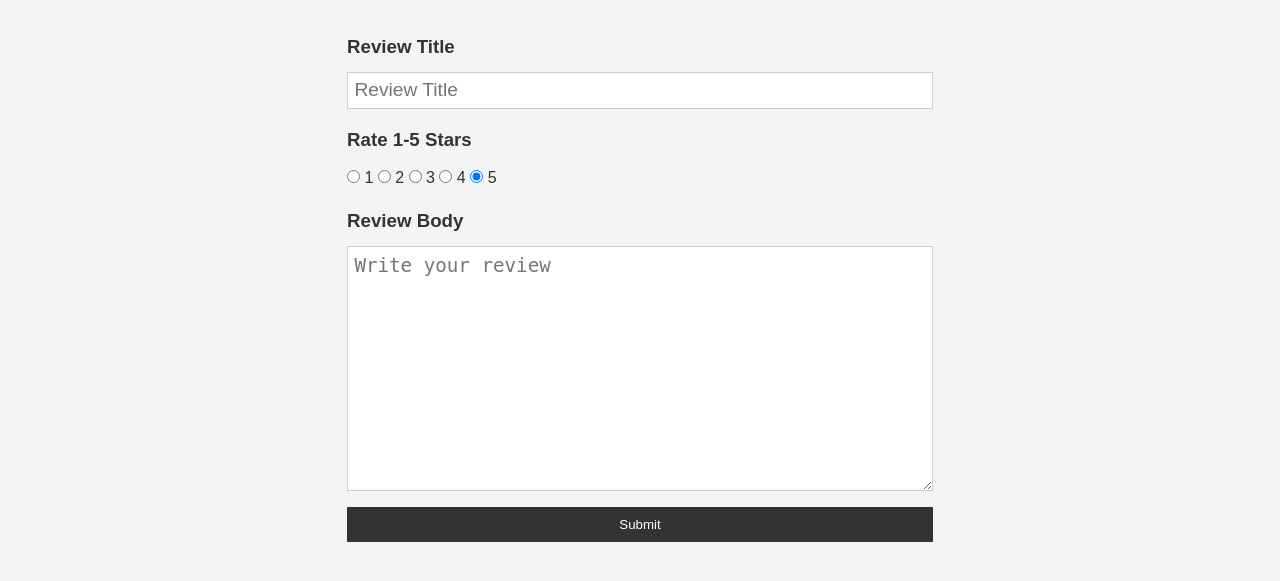
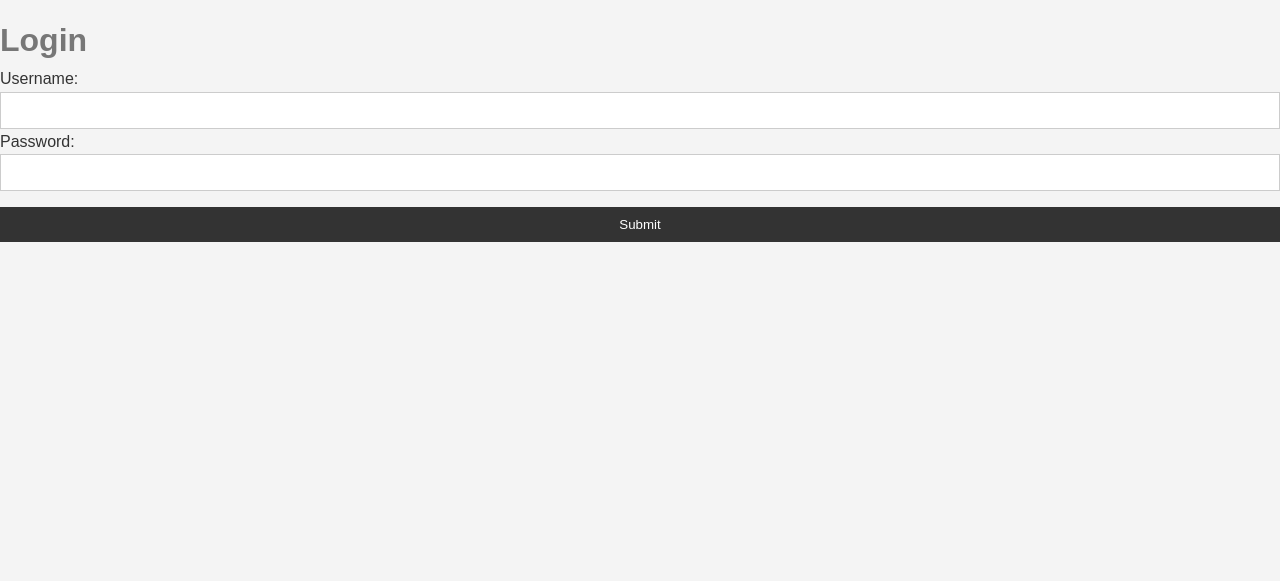
Before and after one commit to awcook95/GameStore, a Flask app: page / in a window 1280 px wide. Shown: the top 581 px of the page. Run offline with Flask 2, Linux system fonts and the light colour scheme.

Commit message:
Added login, main menu and return from review
Changed naming of some files to be more descriptive

```diff
--- a/app.py
+++ b/app.py
@@ -4,6 +4,7 @@ from flask_sqlalchemy import SQLAlchemy
 app = Flask(__name__)
 app.config['SQLALCHEMY_DATABASE_URI'] = 'postgresql://postgres:mangosteen@localhost/GameStore'
 app.config['SQLALCHEMY_TRACK_MODIFICATIONS'] = False
+app.debug = True
 db = SQLAlchemy(app)
 
 class Users(db.Model):
@@ -53,21 +54,38 @@ class Reviews(db.Model):
 
 
 @app.route('/')
-def index():
-    return render_template('review.html')
+def login():
+    return render_template('login.html')
 
-@app.route('/submit', methods=['POST'])
-def submit():
+@app.route('/try_login', methods=['POST'])
+def tryLogin():
+    if request.method == 'POST':
+        uname = request.form['username']
+        pword = request.form['password']
+        if uname == '' or pword == '':
+            return render_template('login.html', message = "Please enter username and password")
+        return render_template('userMenu.html')
+
+@app.route('/user_menu', methods=['POST'])
+def userMenu():
+    return render_template('userMenu.html')
+
+@app.route('/create_review', methods=['POST'])
+def createReview():
+    return render_template('createReview.html')
+
+@app.route('/submit_review', methods=['POST'])
+def submit_review():
     if request.method == 'POST':
         title = request.form['title']
         score = request.form['score']
         body = request.form['body']
         if title == '' or body == '':
-            return render_template('review.html', message='Please enter required fields')
-        data = Reviews(title, score, body)
-        db.session.add(data)
+            return render_template('createReview.html', message='Please enter required fields')
+        review = Reviews(title, score, body)
+        db.session.add(review)
         db.session.commit()
-        return render_template('success.html')
+        return render_template('review_success.html')
 
 if __name__ == "__main__":
     app.run()
--- a/templates/review.html
+++ b/templates/createReview.html
@@ -12,7 +12,7 @@
       {% if message %}
       <p class="message">{{ message | safe }}</p>
       {% endif %}
-      <form action="/submit" method="POST">
+      <form action="/submit_review" method="POST">
         <div class="form-group">
           <h3>Review Title</h3>
           <input
--- /dev/null
+++ b/templates/login.html
@@ -0,0 +1,22 @@
+<!doctype html>
+<html>
+    <head>
+        <meta charset="UTF-8" />
+        <meta name="viewport" content="width=device-width, initial-scale=1.0" />
+        <meta http-equiv="X-UA-Compatible" content="ie=edge" />
+        <link rel="stylesheet" href="../static/style.css" />
+        <title>Menu</title>
+    </head>
+    <body>
+        <h1>Login</h1>
+        {% if message %}
+        <p class="message">{{ message | safe }}</p>
+        {% endif %}
+        <form action="/try_login" method="POST">
+            <label>Username:</label>
+            <input name="username" type="text"/>
+            <label>Password:</label>
+            <input name="password" type="text"/>
+            <input type="submit" value="Submit" class="btn" />
+        </form>
+</html>
--- a/templates/success.html
+++ b/templates/review_success.html
@@ -10,7 +10,9 @@
   <body>
     <div class="container">
       <h2>Thank you for reviewing this game!</h2>
-      <h2>What would you like to do next?</h2>
+      <form action="/user_menu" method="POST">
+        <button type="submit">Return to menu</button>
+      </form>
     </div>
   </body>
 </html>
```
Also changed, not shown: templates/userMenu.html (added, +18 -0 lines).
